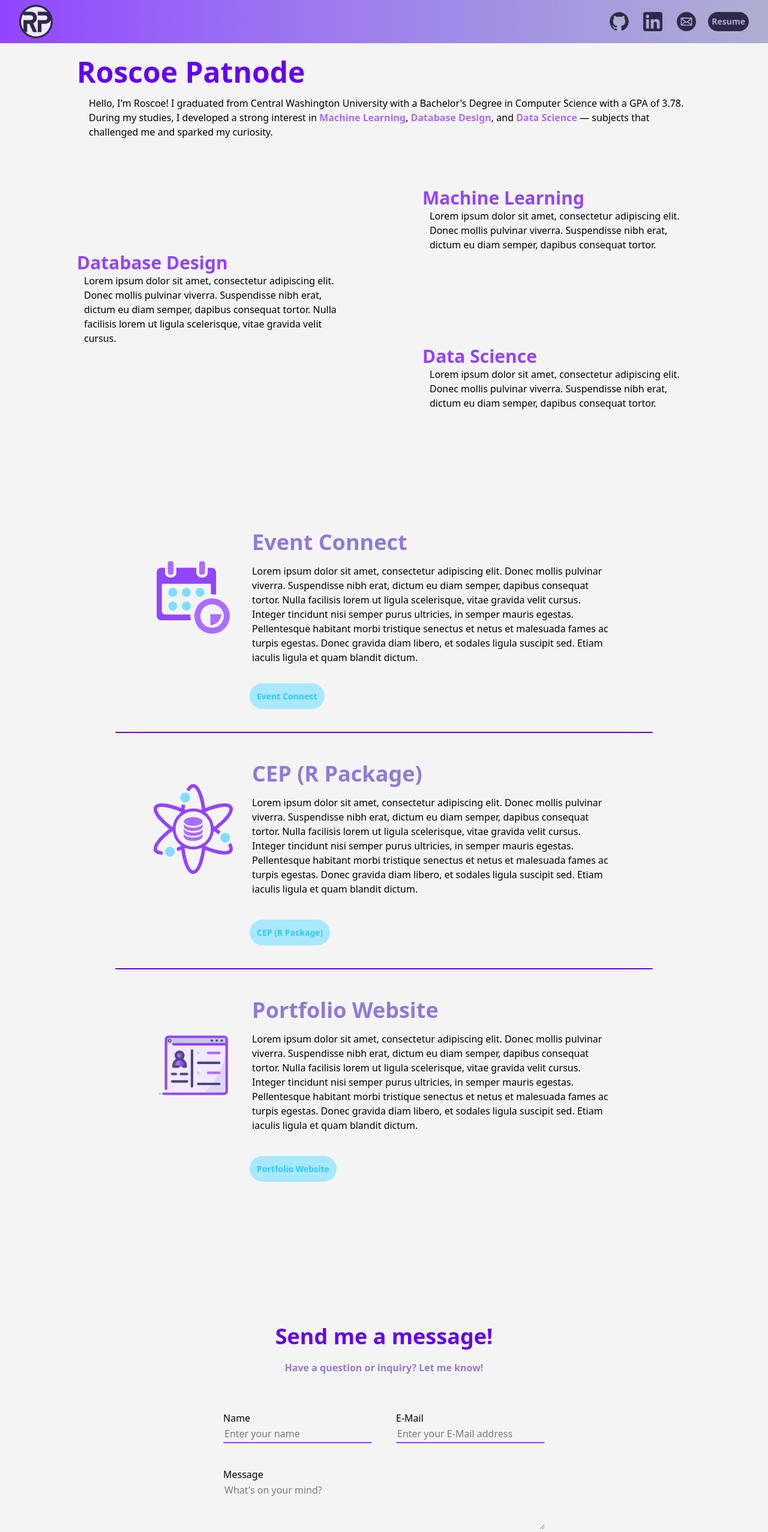
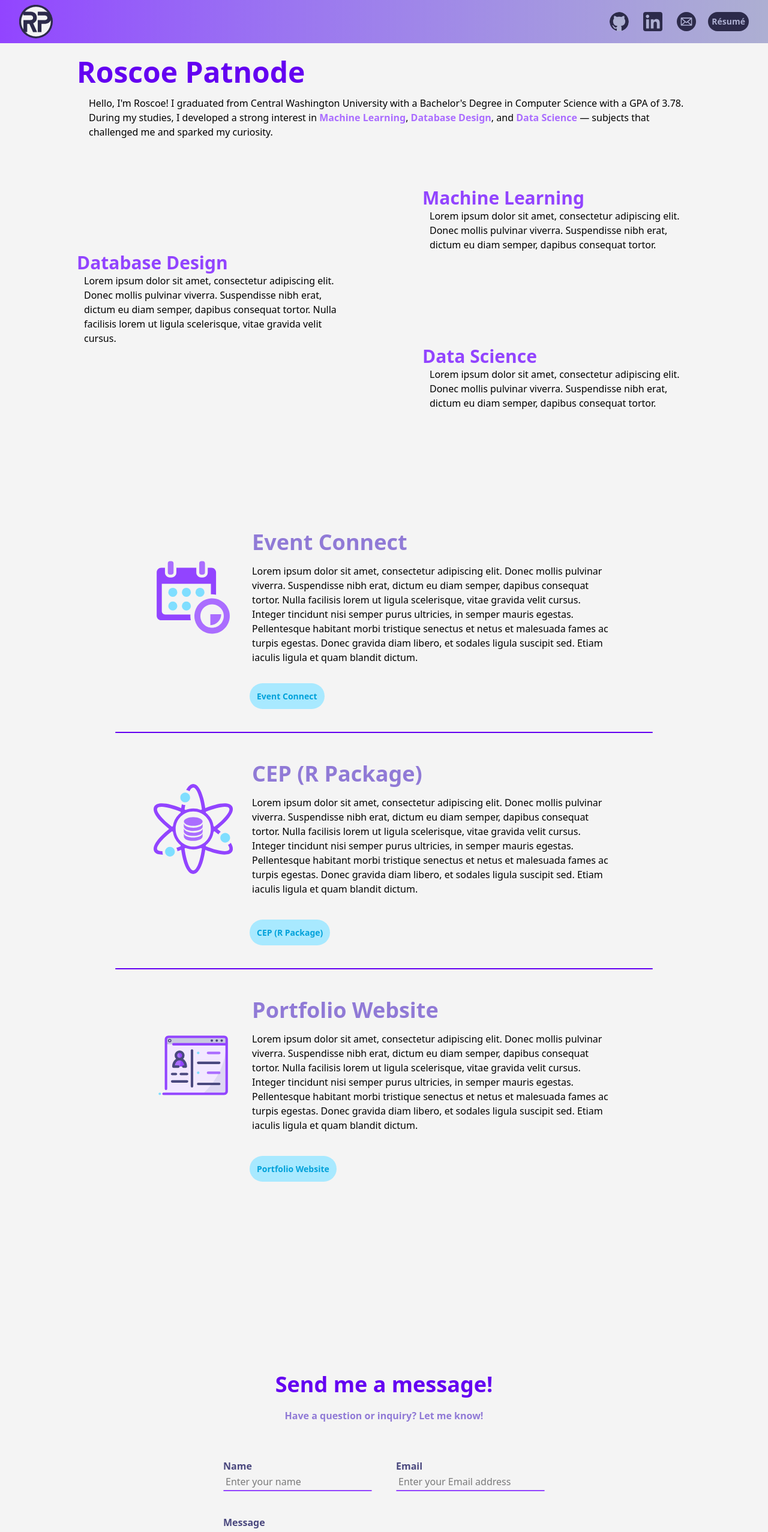
Before and after one commit to roscoe-patnode/Web-Portfolio, a React (Vite) app: page / in a window 1280 px wide. Shown: the top 2554 px of the page at 60% size. Built offline with nearby package versions, Linux system fonts and the light colour scheme.

Commit message:
Added a footer
Added props for links since they are reused in multiple places.

```diff
--- a/src/App.tsx
+++ b/src/App.tsx
@@ -1,15 +1,32 @@
-import CallToAct from "./components/CallToAct";
 import Introduction from "./components/Introduction";
 import NavigationBar from "./components/NavigationBar";
 import ProjectList from "./components/ProjectList";
+import CallToAct from "./components/CallToAct";
+import Footer from "./components/Footer";
+
+const github = "https://github.com/roscoe-patnode";
+const linkedin = "https://www.linkedin.com/in/roscoe-patnode/";
+const email = "rpatnode02@gmail.com";
+const youtube = "https://www.youtube.com/@RoscoePatnode";
+
 
 function App() {
   return (
     <>
-      <NavigationBar />
+      <NavigationBar
+        github={github}
+        linkedin={linkedin}
+        email={email}
+      />
       <Introduction />
       <ProjectList />
       <CallToAct />
+      <Footer
+        github={github}
+        linkedin={linkedin}
+        email={email}
+        youtube={youtube}
+      />
     </>
   );
 }
--- a/src/components/CallToAct.tsx
+++ b/src/components/CallToAct.tsx
@@ -3,16 +3,30 @@ import { Textarea } from "@headlessui/react";
 function CallToAct() {
   return (
     <>
-    <div className="mx-auto py-50 w-xl">
+    <div className="mx-auto pt-70 pb-30 w-xl">
       <div className="text-header text-4xl font-bold text-center">Send me a message!</div>
       <div className="py-5 w-auto text-center font-semibold text-project">Have a question or inquiry? Let me know!</div>
       <form className="mx-auto">
         <div className="w-xl flex py-10">
-          <div className="w-sm px-5"><label>Name <input className="w-full py-0.5 px-0.5" type="text" name="name" placeholder="Enter your name"/></label><hr className="text-subheader rounded-sm border-1"/></div>
-          <div className="w-sm px-5"><label>E-Mail <input className="w-full py-0.5 px-0.5" type="text" name="email" placeholder="Enter your E-Mail address"/></label><hr className="text-subheader rounded-sm border-1"/></div>
+          <div className="w-sm px-5 ">
+            <label className="font-semibold text-hover-main">Name</label>
+            <input className="w-full py-0.5 px-1" type="text" name="full_name" placeholder="Enter your name"/>
+            <hr className="text-subheader rounded-sm border-1"/>
+          </div>
+          <div className="w-sm px-5">
+            <label className="font-semibold text-hover-main">Email</label>
+            <input className="w-full py-0.5 px-1" type="text" name="email" placeholder="Enter your Email address"/>
+            <hr className="text-subheader rounded-sm border-1"/>
+          </div>
         </div>
-        <div className="w-full px-5"><label>Message <Textarea className="w-full h-20 py-0.5 px-0.5" placeholder="What's on your mind?"></Textarea><hr className="text-subheader rounded-sm border-1"/></label></div>
-        <div className="text-center py-10"><button className="hover:cursor-pointer bg-btnbg text-md font-bold py-2 px-5 text-btntxt hover:bg-hover-btnbg hover:text-hover-btntxt rounded-full" type="submit">Send</button></div>
+        <div className="w-full px-5">
+          <label className="font-semibold text-hover-main">Message</label>
+          <Textarea className="w-full h-20 py-0.5 px-1" placeholder="What's on your mind?" />
+          <hr className="text-subheader rounded-sm border-1"/>
+        </div>
+        <div className="text-center pt-10">
+          <button className="hover:cursor-pointer bg-btnbg text-md font-bold py-2 px-5 text-btntxt hover:bg-hover-btnbg hover:text-hover-btntxt rounded-full" type="submit">Send</button>
+        </div>
       </form>
     </div>
     </>
--- /dev/null
+++ b/src/components/Footer.tsx
@@ -0,0 +1,37 @@
+import resume from "../assets/Resume_2025_1800.pdf"
+
+interface FooterProps {
+  github: string;
+  linkedin: string;
+  email: string;
+  youtube: string;
+}
+
+function Footer({ github, linkedin, email, youtube } : FooterProps) {
+  return (
+    <footer className="bg-gradient-to-br to-header from-hover-btnbg h-150 place-content-center">
+      <div className="w-5xl place-self-center flex pb-20">
+        <div className="w-sm mx-auto">
+          <div className="w-full text-xl font-bold text-subheader pb-2">Say Hi!</div>
+          <div className="w-full text-lg text-pagebg-sec pb-1"><a href={linkedin} target="_blank">LinkedIn</a></div>
+          <div className="w-full text-lg text-pagebg-sec pb-1"><a href={"mailto:" + email} target="_blank">{email}</a></div>
+        </div>
+        <div className="w-sm mx-auto">
+          <div className="w-full text-xl font-bold text-subheader pb-2">GitHub Projects</div>
+          <div className="w-full text-lg text-pagebg-sec pb-1"><a href="" target="_blank">Event Connect</a></div>
+          <div className="w-full text-lg text-pagebg-sec pb-1"><a href="" target="_blank">Portfolio Website</a></div>
+        </div>
+        <div className="w-sm mx-auto">
+          <div className="w-full text-xl font-bold text-subheader pb-2">Other</div>
+          <div className="w-full text-lg text-pagebg-sec pb-1"><a href={github} target="_blank">GitHub</a></div>
+          <div className="w-full text-lg text-pagebg-sec pb-1"><a href={youtube} target="_blank">YouTube</a></div>
+          <div className="w-full text-lg text-pagebg-sec pb-1"><a href={resume} target="_blank">Résumé</a></div>
+        </div>
+      </div>
+      <hr className="pb-10 w-5xl mx-auto text-pagebg-sec"/>
+      <div className="w-5xl mx-auto text-pagebg-sec">© Roscoe Patnode {new Date().getFullYear()}</div>
+    </footer>
+  );
+}
+
+export default Footer;
--- a/src/components/NavigationBar.tsx
+++ b/src/components/NavigationBar.tsx
@@ -1,7 +1,13 @@
 import { Disclosure } from '@headlessui/react'
 import resume from '../assets/Resume_2025_1800.pdf'
 
-function NavigationBar() {
+interface NavBarProps {
+  github: string;
+  linkedin: string;
+  email: string;
+}
+
+function NavigationBar({ github, linkedin, email } : NavBarProps) {
   return (
   <>
     <Disclosure as="nav" className="bg-gradient-to-r from-subheader to-navbg fixed top-0 h-auto w-full">
@@ -11,24 +17,24 @@ function NavigationBar() {
             <div className="flex shrink-0 items-center">
               <svg className="h-14 w-14" viewBox="0 0 135.467 135.467">
                 <path className="fill-main" d="M135.442 67.565a67.965 67.877 0 0 1-67.948 67.877A67.965 67.877 0 0 1-.487 67.598 67.965 67.877 0 0 1 67.428-.312a67.965 67.877 0 0 1 68.014 67.81"/>
-                <path className="fill-pagebg-sec" d="M127.44 67.611a59.825 59.748 0 0 1-59.81 59.748A59.825 59.748 0 0 1 7.79 67.64 59.825 59.748 0 0 1 67.57 7.863a59.825 59.748 0 0 1 59.87 59.69"/>
+                <path className="fill-pagebg" d="M127.44 67.611a59.825 59.748 0 0 1-59.81 59.748A59.825 59.748 0 0 1 7.79 67.64 59.825 59.748 0 0 1 67.57 7.863a59.825 59.748 0 0 1 59.87 59.69"/>
                 <path className="fill-main" d="M18.065 27.54c-.502 0-1.004.517-1.004.931v14.076h26.994c2.409 0 11.842.517 11.842 9.624 0 9.108-8.53 9.522-11.842 9.522H17.061v47.712c0 .414.502.932 1.004.932H31.21c.603 0 1.104-.518 1.104-.932V76.907h8.63l14.652 32.809c.1.31.702.62 1.003.62h14.35c.803 0 1.205-.62.903-1.345C66.835 97.503 61.416 86.118 56.4 74.423c8.028-3.001 14.75-9.625 14.75-22.252 0-24.425-22.578-24.632-27.094-24.632zm57.7 0c-.5 0-1.003.517-1.003.931v14.282h26.995c1.806 0 11.84.518 11.84 9.626 0 9.107-9.833 9.314-11.84 9.314H74.762v47.712c0 .414.502.932 1.004.932H88.81c.703 0 1.004-.518 1.004-.932V77.011h11.942c1.906 0 27.094-.31 27.094-24.632 0-24.322-23.883-24.84-27.094-24.84z" fontFamily="Blanka" fontSize="400"/>
               </svg>
             </div>
           </div>
-          <a href="https://github.com/roscoe-patnode" target="blank_">
+          <a href={github} target="blank_">
             <svg xmlns="http://www.w3.org/2000/svg" viewBox="0 0 98 98"
               className="h-8 w-8 fill-current text-main hover:text-hover-main bg-navbg hover:bg-hover-navbg rounded-full">
               <path d="M48.854 0C21.839 0 0 22 0 49.217c0 21.756 13.993 40.172 33.405 46.69 2.427.49 3.316-1.059 3.316-2.362 0-1.141-.08-5.052-.08-9.127-13.59 2.934-16.42-5.867-16.42-5.867-2.184-5.704-5.42-7.17-5.42-7.17-4.448-3.015.324-3.015.324-3.015 4.934.326 7.523 5.052 7.523 5.052 4.367 7.496 11.404 5.378 14.235 4.074.404-3.178 1.699-5.378 3.074-6.6-10.839-1.141-22.243-5.378-22.243-24.283 0-5.378 1.94-9.778 5.014-13.2-.485-1.222-2.184-6.275.486-13.038 0 0 4.125-1.304 13.426 5.052a46.97 46.97 0 0 1 12.214-1.63c4.125 0 8.33.571 12.213 1.63 9.302-6.356 13.427-5.052 13.427-5.052 2.67 6.763.97 11.816.485 13.038 3.155 3.422 5.015 7.822 5.015 13.2 0 18.905-11.404 23.06-22.324 24.283 1.78 1.548 3.316 4.481 3.316 9.126 0 6.6-.08 11.897-.08 13.526 0 1.304.89 2.853 3.316 2.364 19.412-6.52 33.405-24.935 33.405-46.691C97.707 22 75.788 0 48.854 0z"/>
             </svg>
           </a>
-          <a href="https://www.linkedin.com/in/roscoe-patnode/" target="blank_">
+          <a href={linkedin} target="blank_">
             <svg viewBox="0 0 72 72" xmlns="http://www.w3.org/2000/svg"
               className="h-8 w-8 fill-current text-navbg hover:text-hover-navbg bg-main hover:bg-hover-main rounded-sm ml-6">
               <path d="M62,62 L51.315625,62 L51.315625,43.8021149 C51.315625,38.8127542 49.4197917,36.0245323 45.4707031,36.0245323 C41.1746094,36.0245323 38.9300781,38.9261103 38.9300781,43.8021149 L38.9300781,62 L28.6333333,62 L28.6333333,27.3333333 L38.9300781,27.3333333 L38.9300781,32.0029283 C38.9300781,32.0029283 42.0260417,26.2742151 49.3825521,26.2742151 C56.7356771,26.2742151 62,30.7644705 62,40.051212 L62,62 Z M16.349349,22.7940133 C12.8420573,22.7940133 10,19.9296567 10,16.3970067 C10,12.8643566 12.8420573,10 16.349349,10 C19.8566406,10 22.6970052,12.8643566 22.6970052,16.3970067 C22.6970052,19.9296567 19.8566406,22.7940133 16.349349,22.7940133 Z M11.0325521,62 L21.769401,62 L21.769401,27.3333333 L11.0325521,27.3333333 L11.0325521,62 Z"/>
             </svg>
           </a>
-          <a href="mailto:rpatnode02@gmail.com" >
+          <a href={"mailto:" + email}>
             <svg xmlns="http://www.w3.org/2000/svg" viewBox="0 0 300 300"
               className="h-8 w-8 fill-current text-navbg hover:text-hover-navbg bg-main hover:bg-hover-main rounded-full ml-6"
               >
@@ -42,7 +48,7 @@ function NavigationBar() {
             type="button"
             className="bg-main text-navbg rounded-full p-1 text-sm font-semibold hover:bg-hover-main hover:text-hover-navbg border-2 border-main hover:border-hover-main ml-5"
             href={resume} target="_blank">
-            Resume
+            Résumé
           </a>
         </div>
       </div>
--- a/src/index.css
+++ b/src/index.css
@@ -19,7 +19,7 @@ body {
   --color-hover-navbg: #c7c9e0;
   --color-highlight: #aa6dff;
   --color-btnbg: #a8e9ff;
-  --color-btntxt: #2dc8ff;
+  --color-btntxt: #00a1da;
   --color-hover-btnbg: #7fdeff;
-  --color-hover-btntxt: #00a1da;
+  --color-hover-btntxt: #0083b1;
 }
```
